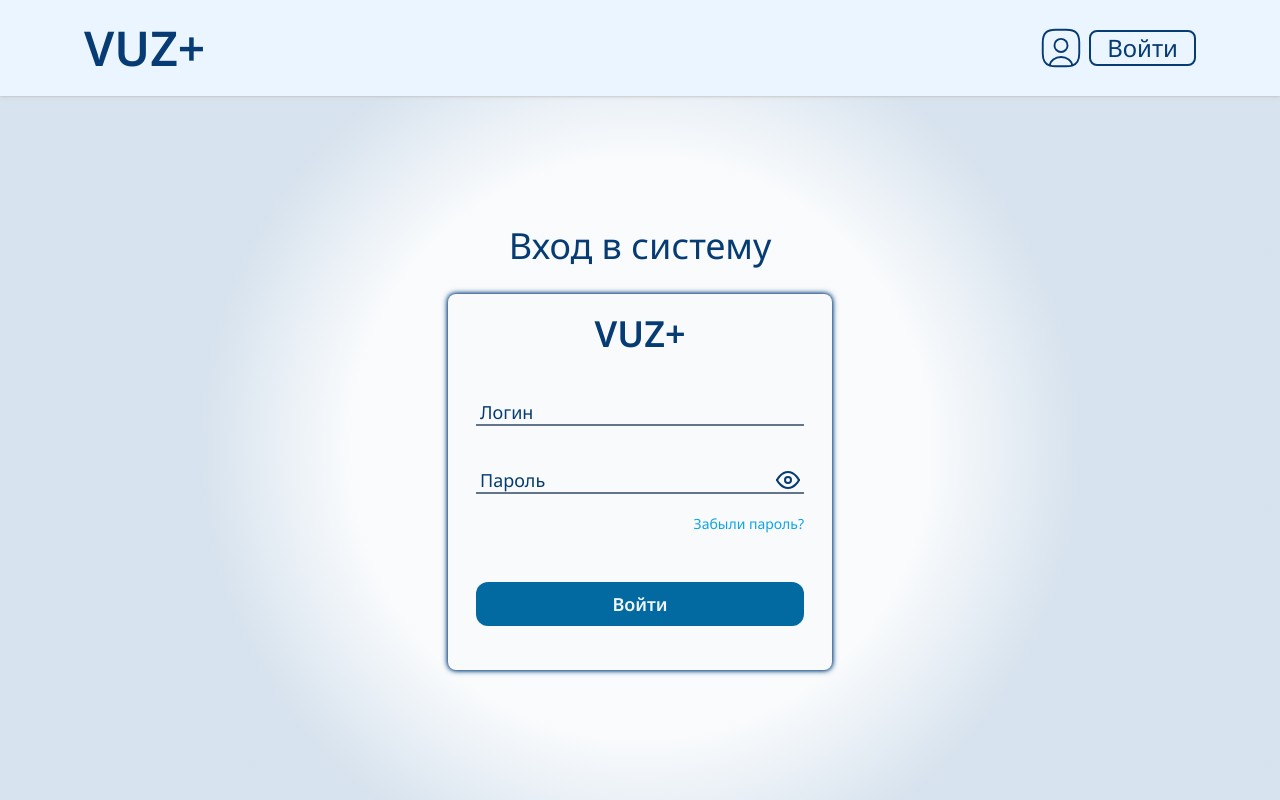
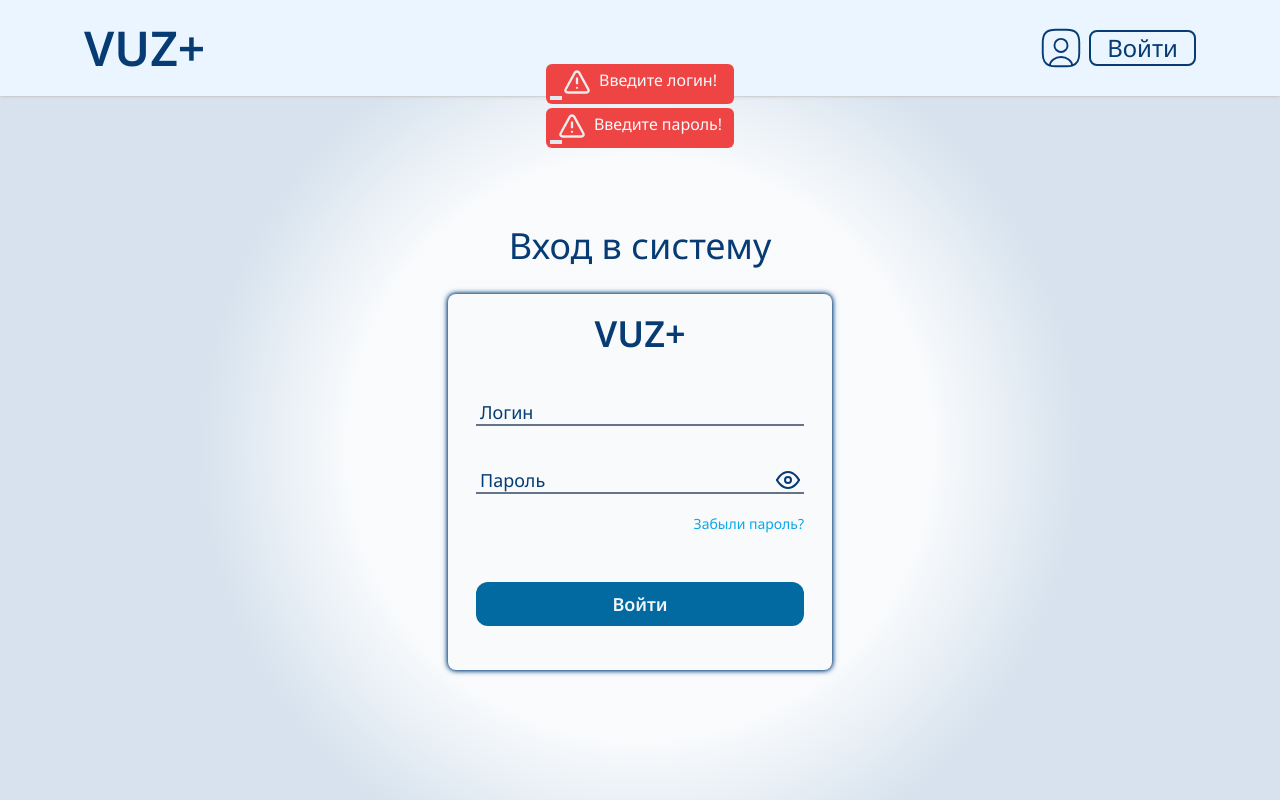
Before and after one commit to gnomDevelopers/RTU_MIREA_and_1C_hackaton, a Vue app in the folder hackathon/: page /login in a window 1280 px wide. Both pictures are taken after a click on the button "Войти". Built offline with nearby package versions, Linux system fonts and the light colour scheme.

Commit message:
добавлена логика авторизации и смены пароля

```diff
--- a/hackathon/src/App.vue
+++ b/hackathon/src/App.vue
@@ -1,15 +1,10 @@
 <template>
   <StatusWindow />
-
   <Header />
-
   <RouterView />
 </template>
 
 <script lang="ts">
-import { mapStores } from "pinia";
-import { useStatusWindowStore, statusCodes } from "./stores/statusWindowStore";
-
 import StatusWindow from "./entities/statusWindow.vue";
 import Header from "./entities/header.vue";
 
@@ -18,16 +13,19 @@ export default {
     StatusWindow,
     Header,
   },
-  data() {
-    return {
-
-    };
-  },
-  computed: {
-    ...mapStores(useStatusWindowStore),
-  },
-  methods: {
-
-  },
 };
 </script>
+
+<style v-global>
+
+.list-enter-active,
+.list-leave-active {
+  transition: all 0.5s ease-out;
+}
+.list-enter-from,
+.list-leave-to {
+  opacity: 0;
+  transform: translateY(-10px);
+}
+
+</style>
--- a/hackathon/src/api/api.ts
+++ b/hackathon/src/api/api.ts
@@ -1,5 +1,5 @@
 import axios from "axios";
-import { API, DEVMODE } from '../helpers/constants';
+import { API, DEVMODE, type IAPI_Login_Request } from '../helpers/constants';
 
 
 //проверка аутентификации пользователя
@@ -12,6 +12,21 @@ export function API_Authenticate(){
     })
     .catch(error => {
       if(DEVMODE) console.log('Authentication error: ', error);
+      reject(error);
+    })
+  });
+};
+
+//вход в аккаунт
+export function API_Login(data: IAPI_Login_Request){
+  return new Promise((resolve, reject) => {
+    axios.post(`${API}/login`, data)
+    .then(response => {
+      if(DEVMODE) console.log('Login post success: ', response);
+      resolve(response);
+    })
+    .catch(error => {
+      if(DEVMODE) console.log('Login post error: ', error);
       reject(error);
     })
   });
--- a/hackathon/src/assets/styles/output.css
+++ b/hackathon/src/assets/styles/output.css
@@ -700,6 +700,10 @@ video {
   aspect-ratio: 1 / 1;
 }
 
+.h-1 {
+  height: 0.25rem;
+}
+
 .h-10 {
   height: 2.5rem;
 }
@@ -822,6 +826,10 @@ video {
 
 .flex-grow {
   flex-grow: 1;
+}
+
+.transform {
+  transform: translate(var(--tw-translate-x), var(--tw-translate-y)) rotate(var(--tw-rotate)) skewX(var(--tw-skew-x)) skewY(var(--tw-skew-y)) scaleX(var(--tw-scale-x)) scaleY(var(--tw-scale-y));
 }
 
 .cursor-default {
@@ -928,6 +936,10 @@ video {
   row-gap: 2rem;
 }
 
+.self-start {
+  align-self: flex-start;
+}
+
 .self-center {
   align-self: center;
 }
@@ -1016,6 +1028,10 @@ video {
   background-color: rgb(255 255 255 / var(--tw-bg-opacity));
 }
 
+.p-1 {
+  padding: 0.25rem;
+}
+
 .p-10 {
   padding: 2.5rem;
 }
@@ -1207,6 +1223,14 @@ video {
 
 .filter {
   filter: var(--tw-blur) var(--tw-brightness) var(--tw-contrast) var(--tw-grayscale) var(--tw-hue-rotate) var(--tw-invert) var(--tw-saturate) var(--tw-sepia) var(--tw-drop-shadow);
+}
+
+.transition {
+  transition-property: color, background-color, border-color, text-decoration-color, fill, stroke, opacity, box-shadow, transform, filter, -webkit-backdrop-filter;
+  transition-property: color, background-color, border-color, text-decoration-color, fill, stroke, opacity, box-shadow, transform, filter, backdrop-filter;
+  transition-property: color, background-color, border-color, text-decoration-color, fill, stroke, opacity, box-shadow, transform, filter, backdrop-filter, -webkit-backdrop-filter;
+  transition-timing-function: cubic-bezier(0.4, 0, 0.2, 1);
+  transition-duration: 150ms;
 }
 
 .transition-all {
@@ -1548,6 +1572,16 @@ video {
   text-decoration: underline;
 }
 
+@keyframes timeLine{
+  from{
+    width: 100%;
+  }
+
+  to{
+    width: 0px;
+  }
+}
+
 .hover\:border-sky-500:hover {
   --tw-border-opacity: 1;
   border-color: rgb(14 165 233 / var(--tw-border-opacity));
--- a/hackathon/src/entities/statusWindow.vue
+++ b/hackathon/src/entities/statusWindow.vue
@@ -1,16 +1,17 @@
 <template>
   <div class="absolute self-center top-16 flex flex-col gap-y-1 z-50">
+      <TransitionGroup name="list">
         <div
           v-for="item in statusWindowStore.statusWindowList"
           :key="item.id"
-      class="flex flex-row gap-x-2 items-center py-1 px-3 rounded-md"
+          class="flex flex-col items-center p-1 rounded-md"
           :class="{
             'bg-amber-500': isLoading(item.status),
             'bg-green-600': isSuccess(item.status),
             'bg-red-500': isError(item.status),
-        'bg-cyan-600': isInfo(item.status),
-      }"
+            'bg-cyan-600': isInfo(item.status),}"
           >
+          <div class="flex flex-row gap-x-2 px-2 ">
             <div>
               <img
               v-if="isError(item.status)"
@@ -37,29 +38,34 @@
               {{ item.text }}
             </div>
           </div>
+          <div class="bg-slate-200 w-full h-1 self-start" :style="{'animation': item.time > 0 ? `timeLine ${item.time}ms linear forwards` : ''}">
+          </div>
+        </div>
+    </TransitionGroup>
   </div>
 </template>
 <script lang="ts">
 
 import { mapStores } from "pinia";
-import { useStatusWindowStore, statusCodes } from "../stores/statusWindowStore";
+import { useStatusWindowStore } from "../stores/statusWindowStore";
+import { StatusCodes } from "@/helpers/constants";
 
 export default {
   computed: {
     ...mapStores(useStatusWindowStore),
   },
   methods: {
-    isLoading(status: statusCodes): Boolean{
-      return status === statusCodes.loading;
+    isLoading(status: StatusCodes): Boolean{
+      return status === StatusCodes.loading;
     },
-    isSuccess(status: statusCodes): Boolean{
-      return status === statusCodes.success;
+    isSuccess(status: StatusCodes): Boolean{
+      return status === StatusCodes.success;
     },
-    isError(status: statusCodes): Boolean{
-      return status === statusCodes.error;
+    isError(status: StatusCodes): Boolean{
+      return status === StatusCodes.error;
     },
-    isInfo(status: statusCodes): Boolean{
-      return status === statusCodes.info;
+    isInfo(status: StatusCodes): Boolean{
+      return status === StatusCodes.info;
     },
   }
 };
--- a/hackathon/src/helpers/constants.ts
+++ b/hackathon/src/helpers/constants.ts
@@ -5,6 +5,12 @@
 //api
 export const API = 'https://...';
 export const DEVMODE = true;
+export const StatusWindowTime = 3000;
+
+//statusWindow codes
+export enum StatusCodes {
+  'error', 'info', 'loading', 'success'
+};
 
 //types
 
@@ -24,6 +30,19 @@ export interface IUsersList{
   name: string,
   role: number,
 }
+
+//statusWindow interface
+export interface IStatusWindow{
+  id: number,
+  status: StatusCodes,
+  text: string,
+  time: number,
+};
+
+export interface IAPI_Login_Request{
+  login: string,
+  password: string,
+};
 
 //rules
 
--- a/hackathon/src/pages/WelcomePage.vue
+++ b/hackathon/src/pages/WelcomePage.vue
@@ -4,7 +4,7 @@
       <div class="flex flex-col gap-y-8 md:gap-y-16 w-full md:w-[720px] opacity-100">
         <p class="text-center text-5xl mb:text-6xl md:text-8xl">VUZ+</p>
         <p class="text-center text-3xl mb:text-4xl md:text-5xl leading-normal">Удобная система орагнизации учебного процесса</p>
-        <div class="flex flex-row justify-center items-center self-center py-2 mb:py-3 px-4 mb:px-6 text-2xl mb:text-3xl md:text-4xl rounded-xl text-color-light border-color bg-color-bold cursor-pointer">Приступить</div>
+        <div @click="$router.push({name: 'LoginPage'})" class="flex flex-row justify-center items-center self-center py-2 mb:py-3 px-4 mb:px-6 text-2xl mb:text-3xl md:text-4xl rounded-xl text-color-light border-color bg-color-bold cursor-pointer">Приступить</div>
       </div>
     </div>
   </div>
--- a/hackathon/src/shared/submitButton.vue
+++ b/hackathon/src/shared/submitButton.vue
@@ -3,7 +3,6 @@
     class="cursor-pointer transition-colors py-2 px-5 text-lg rounded-xl font-semibold bg-sky-700 hover:bg-sky-600 active:bg-sky-500 text-slate-100"
     type="button"
     :value
-    @click.prevent="$emit('submit')"
   />
 </template>
 <script lang="ts">
@@ -14,6 +13,5 @@ export default {
       required: true,
     },
   },
-  emits: ["submit"],
 };
 </script>
--- a/hackathon/src/stores/statusWindowStore.ts
+++ b/hackathon/src/stores/statusWindowStore.ts
@@ -1,14 +1,5 @@
 import { defineStore } from "pinia";
-
-export enum statusCodes {
-  'error', 'info', 'loading', 'success'
-}
-
-export interface IStatusWindow{
-  id: number,
-  status: statusCodes,
-  text: string,
-}
+import { StatusCodes, type IStatusWindow, StatusWindowTime } from "@/helpers/constants";
 
 export const useStatusWindowStore = defineStore('statusWindow', {
   state() {
@@ -18,9 +9,9 @@ export const useStatusWindowStore = defineStore('statusWindow', {
     }
   },
   actions: {
-    showStatusWindow(status: statusCodes, text: string, time: number): number{
+    showStatusWindow(status: StatusCodes, text: string, time: number = StatusWindowTime): number{
       const newStatusWindowID: number = this.statusWindowID++;
-      const newStatusWindow: IStatusWindow = {id: newStatusWindowID, status: status, text: text};
+      const newStatusWindow: IStatusWindow = {id: newStatusWindowID, status: status, text: text, time: time};
       this.statusWindowList.push(newStatusWindow);
 
       if(time > 0){
```
Also changed, not shown: hackathon/src/assets/styles/input.css (+9 -1 lines), hackathon/src/helpers/validator.ts (+24 -6 lines), hackathon/src/pages/LoginSetPasswordPage.vue (+34 -9 lines), hackathon/src/pages/loginPage.vue (+30 -9 lines). Lines whose indentation alone changed are shown as unchanged.
